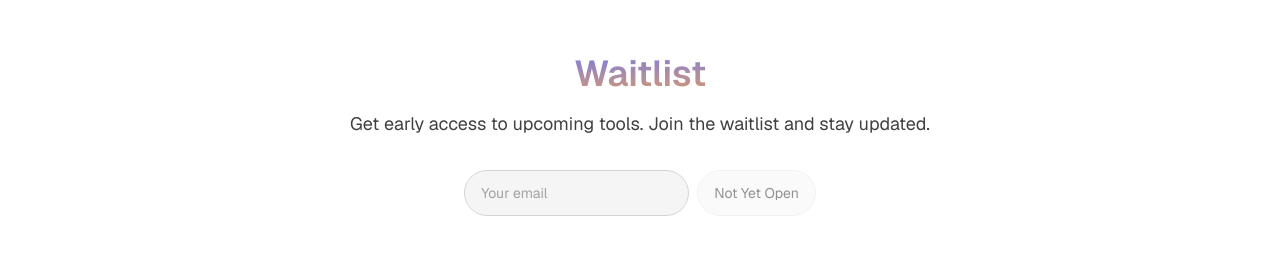
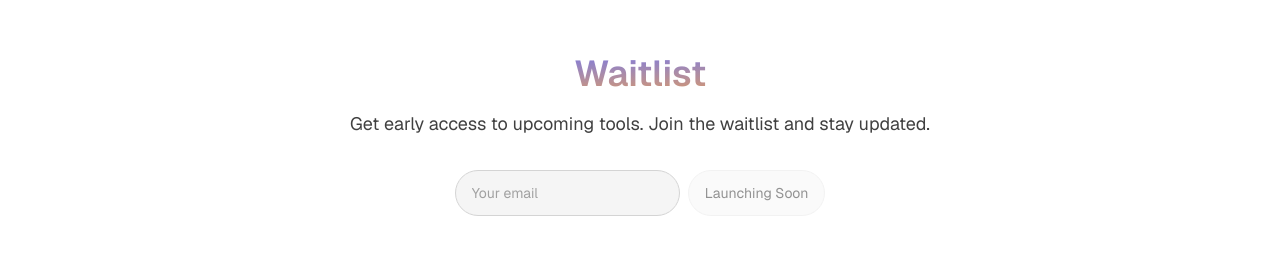
Before and after one commit to afigard/wandertools, a Next.js app: page / in a window 1280 px wide. Shown: the part 2873-3139 px from the top of the page. Built offline with nearby package versions, Linux system fonts and the light colour scheme.

Commit message:
💬 Wishlist button enhancement

```diff
--- a/app/page.tsx
+++ b/app/page.tsx
@@ -333,7 +333,7 @@ export default function Home() {
                     : "border-neutral-200 bg-neutral-100 text-neutral-800"
                 }`}
               >
-                Not Yet Open
+                Launching Soon
               </button>
             </form>
           </motion.div>
```
